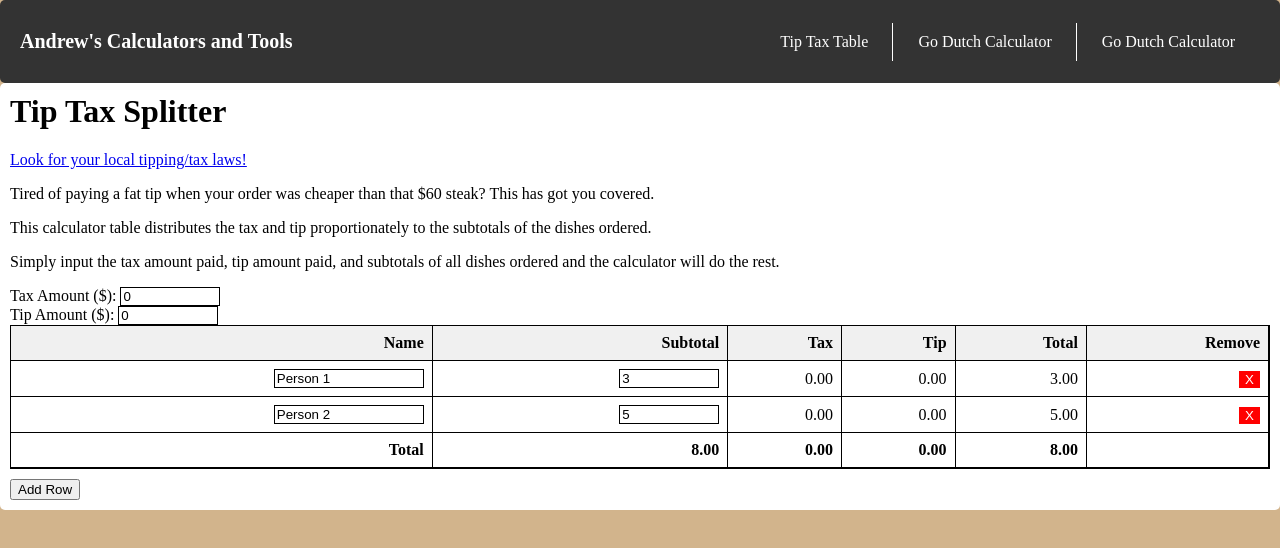
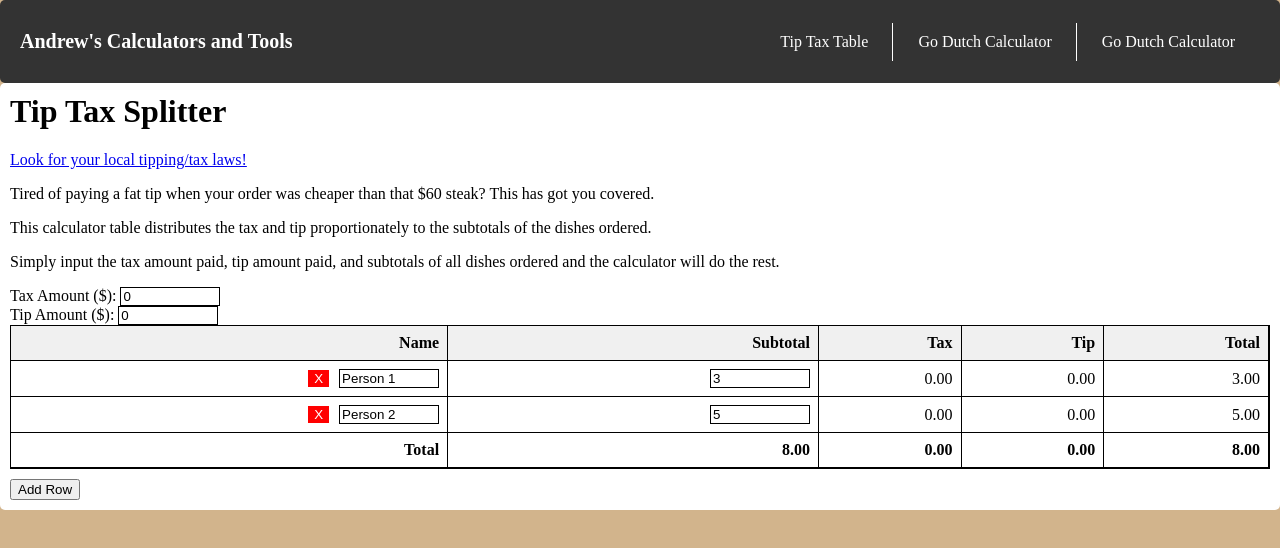
Before and after one commit to andrewhuang8158/go-dutch-calculator, a React (Vite) app: page /tip-tax in a window 1280 px wide. Shown: the top 548 px of the page. Built offline with nearby package versions, Linux system fonts and the light colour scheme.

Commit message:
fixing input fields. restructured and simplified table for small scale application

```diff
--- a/src/component/TipTaxSplitter.css
+++ b/src/component/TipTaxSplitter.css
@@ -24,6 +24,10 @@ table {
   }
 }
 
+.tipRate {
+  margin-bottom: 10px;
+}
+
 .add-row {
   margin-top: 10px;
 }
@@ -33,6 +37,8 @@ table {
   color: white;
   border: none;
   cursor: pointer;
+  margin-left: -10px;
+  margin-right: 10px;
 }
 
 .total {
--- a/src/component/TipTaxSplitter.tsx
+++ b/src/component/TipTaxSplitter.tsx
@@ -1,18 +1,10 @@
-import { useMemo, useState, useCallback } from "react";
-import { useTable, Column } from "react-table";
+import React, { useState, useMemo } from "react";
 import "./TipTaxSplitter.css";
 
 interface Order {
   id: number;
   name: string;
   subtotal: number;
-}
-
-interface ColumnOrder extends Order {
-  tax?: number;
-  tip?: number;
-  total?: number;
-  remove?: number;
 }
 
 const TipTaxSplitter = () => {
@@ -23,29 +15,36 @@ const TipTaxSplitter = () => {
   const [taxRate, setTaxRate] = useState<number>(0);
   const [tipRate, setTipRate] = useState<number>(0);
 
-  const handleNameChange = useCallback((index: number, value: string) => {
-    setData((prevData) => {
-      const newData = [...prevData];
-      newData[index] = { ...newData[index], name: value };
-      return newData;
-    });
-  }, []);
+  const handleNameChange = (index: number, value: string) => {
+    setData((prevData) =>
+      prevData.map((order, i) =>
+        i === index ? { ...order, name: value } : order
+      )
+    );
+  };
 
-  const handleInputChange = useCallback(
-    (index: number, value: string) => {
-      const parsedValue = parseFloat(value);
-      if (!isNaN(parsedValue)) {
+  const handleInputChange = (index: number, value: string) => {
+    // Remove leading zeros
+    let cleanValue = value.replace(/^0+/, "");
+
+    // If the field is now empty, set it to "0"
+    if (cleanValue === "") {
+      cleanValue = "0";
+    }
+
+    // Parse the cleaned value as a float
+    const parsedValue = parseFloat(cleanValue);
+
     setData((prevData) =>
       prevData.map((order, i) =>
         i === index ? { ...order, subtotal: parsedValue } : order
       )
     );
-      }
-    },
-    [setData]
-  );
 
-  const addRow = useCallback(() => {
+    return cleanValue;
+  };
+
+  const addRow = () => {
     setData((prevData) => [
       ...prevData,
       {
@@ -54,189 +53,31 @@ const TipTaxSplitter = () => {
         subtotal: 0,
       },
     ]);
-  }, []);
+  };
 
   const removeRow = (id: number) => {
     setData(data.filter((order) => order.id !== id));
   };
 
-  const totalSubtotal = useMemo(() => {
-    return data.reduce((total, order) => total + order.subtotal, 0);
-  }, [data]);
+  const totalSubtotal = useMemo(
+    () => data.reduce((total, order) => total + order.subtotal, 0),
+    [data]
+  );
 
   const totalTax = useMemo(() => {
-    return data.reduce(
-      (total, order) =>
-        total +
-          (order.subtotal / (totalSubtotal ? totalSubtotal : 1)) * taxRate || 0,
-      0
-    );
-  }, [data, taxRate, totalSubtotal]);
+    return totalSubtotal ? (totalSubtotal * taxRate) / totalSubtotal : 0;
+  }, [taxRate, totalSubtotal]);
 
   const totalTip = useMemo(() => {
-    return data.reduce(
-      (total, order) =>
-        total +
-          (order.subtotal / (totalSubtotal ? totalSubtotal : 1)) * tipRate || 0,
-      0
-    );
-  }, [data, tipRate, totalSubtotal]);
+    return totalSubtotal ? (totalSubtotal * tipRate) / totalSubtotal : 0;
+  }, [tipRate, totalSubtotal]);
 
   const totalBill = useMemo(() => {
     return totalSubtotal + totalTax + totalTip;
   }, [totalSubtotal, totalTax, totalTip]);
 
-  const columns = useMemo<Column<ColumnOrder>[]>(
-    () => [
-      {
-        Header: "Name",
-        accessor: "name",
-        Cell: ({ row }: { row: any }) =>
-          row.original.id === -1 ? (
-            <span>{row.original.name}</span>
-          ) : (
-            <input
-              type="text"
-              value={row.original.name}
-              onChange={(e) => handleNameChange(row.index, e.target.value)}
-              onFocus={(e) => e.target.select()}
-              key={`name-${row.original.id}`}
-              className="name-input"
-              autoComplete="off"
-            />
-          ),
-      },
-      {
-        Header: "Subtotal",
-        accessor: "subtotal",
-        Cell: ({ row }: { row: any }) =>
-          row.original.id === -1 ? (
-            <span>{totalSubtotal.toFixed(2)}</span>
-          ) : (
-            <input
-              type="number"
-              step="any"
-              inputMode="numeric"
-              value={row.original.subtotal}
-              onChange={(e) => handleInputChange(row.index, e.target.value)}
-              onFocus={(e) => e.target.select()}
-              key={`subtotal-${row.original.id}`}
-              autoComplete="off"
-            />
-          ),
-      },
-      {
-        Header: "Tax",
-        accessor: "tax",
-        Cell: ({ row }: { row: any }) => {
-          return row.original.id === -1 ? (
-            <span>{totalTax.toFixed(2)}</span>
-          ) : (
-            <span>
-              {(
-                Math.round(
-                  (row.original.subtotal /
-                    (totalSubtotal ? totalSubtotal : 1)) *
-                    100 *
-                    taxRate || 0
-                ) / 100
-              ).toFixed(2)}
-            </span>
-          );
-        },
-      },
-      {
-        Header: "Tip",
-        accessor: "tip",
-        Cell: ({ row }: { row: any }) => {
-          return row.original.id === -1 ? (
-            <span>{totalTip.toFixed(2)}</span>
-          ) : (
-            <span>
-              {(
-                Math.round(
-                  (row.original.subtotal /
-                    (totalSubtotal ? totalSubtotal : 1)) *
-                    100 *
-                    tipRate || 0
-                ) / 100
-              ).toFixed(2)}
-            </span>
-          );
-        },
-      },
-      {
-        Header: "Total",
-        accessor: "total",
-        Cell: ({ row }: { row: any }) => {
-          const subtotal = row.original.subtotal;
-          const tax =
-            Math.round(
-              (row.original.subtotal / (totalSubtotal ? totalSubtotal : 1)) *
-                100 *
-                taxRate || 0
-            ) / 100;
-          const tip =
-            Math.round(
-              (row.original.subtotal / (totalSubtotal ? totalSubtotal : 1)) *
-                100 *
-                tipRate || 0
-            ) / 100;
-
-          const total = subtotal + tax + tip;
-
-          return row.original.id === -1 ? (
-            <span>{totalBill.toFixed(2)}</span>
-          ) : (
-            <span>{total.toFixed(2)}</span>
-          );
-        },
-      },
-      {
-        Header: "Remove",
-        accessor: "remove",
-        Cell: ({ row }: { row: any }) =>
-          row.original.id === -1 ? null : (
-            <button
-              className="remove-row"
-              onClick={() => removeRow(row.original.id)}
-            >
-              X
-            </button>
-          ),
-      },
-    ],
-    [
-      data,
-      taxRate,
-      tipRate,
-      handleNameChange,
-      handleInputChange,
-      totalSubtotal,
-      totalTax,
-      totalTip,
-      totalBill,
-    ]
-  );
-
-  const { getTableProps, getTableBodyProps, headerGroups, rows, prepareRow } =
-    useTable<ColumnOrder>({
-      columns,
-      data: [
-        ...data,
-        {
-          id: -1,
-          name: "Total",
-          subtotal: totalSubtotal,
-          tax: totalTax,
-          tip: totalTip,
-          total: totalBill,
-        },
-      ],
-    });
-
   return (
-    <>
+    <div>
       <a
         className="law-checker-link"
         href="https://www.law.cornell.edu/wex/table_tax"
@@ -274,7 +115,9 @@ const TipTaxSplitter = () => {
         />
       </div>
       <div className="tip-rate-wrapper">
-        <label htmlFor="tipRate">Tip Amount ($): </label>
+        <label className="tipRate" htmlFor="tipRate">
+          Tip Amount ($):{" "}
+        </label>
         <input
           id="tipRate"
           type="number"
@@ -289,40 +132,77 @@ const TipTaxSplitter = () => {
         />
       </div>
 
-      <table {...getTableProps()}>
+      <table className="tip-tax-table">
         <thead>
-          {headerGroups.map((headerGroup: any) => (
-            <tr key={headerGroup.id} {...headerGroup.getHeaderGroupProps()}>
-              {headerGroup.headers.map((column: any) => (
-                <th key={column.id}>{column.render("Header")}</th>
-              ))}
+          <tr>
+            <th>Name</th>
+            <th>Subtotal</th>
+            <th>Tax</th>
+            <th>Tip</th>
+            <th>Total</th>
           </tr>
-          ))}
         </thead>
-        <tbody {...getTableBodyProps()}>
-          {rows.map((row: any) => {
-            prepareRow(row);
+        <tbody>
+          {data.map((order, index) => {
+            const tax = (order.subtotal / (totalSubtotal || 1)) * taxRate;
+            const tip = (order.subtotal / (totalSubtotal || 1)) * tipRate;
+            const total = order.subtotal + tax + tip;
+
             return (
-              <tr
-                key={row.id}
-                className={row.original.id === -1 ? "total" : ""}
+              <tr key={order.id}>
+                <td>
+                  <button
+                    className="remove-row"
+                    onClick={() => removeRow(order.id)}
                   >
-                {row.cells.map((cell: any) => (
-                  <td key={cell.id} {...cell.getCellProps()}>
-                    {cell.render("Cell")}
+                    X
+                  </button>
+                  <input
+                    type="text"
+                    value={order.name}
+                    onChange={(e) => handleNameChange(index, e.target.value)}
+                    onFocus={(e) => e.target.select()}
+                  />
                 </td>
-                ))}
+                <td>
+                  <input
+                    type="number"
+                    value={order.subtotal}
+                    onChange={(e) => {
+                      const cleanValue = handleInputChange(
+                        index,
+                        e.target.value
+                      );
+                      e.target.value = cleanValue; // Update the input field with the cleaned value
+                    }}
+                    onFocus={(e) => e.target.select()}
+                    onBlur={(e) =>
+                      e.target.value === ""
+                        ? handleInputChange(index, "0")
+                        : null
+                    }
+                    key={`subtotal-${index}`}
+                  />
+                </td>
+                <td>{tax.toFixed(2)}</td>
+                <td>{tip.toFixed(2)}</td>
+                <td>{total.toFixed(2)}</td>
               </tr>
             );
           })}
+          <tr className="total">
+            <td>Total</td>
+            <td>{totalSubtotal.toFixed(2)}</td>
+            <td>{totalTax.toFixed(2)}</td>
+            <td>{totalTip.toFixed(2)}</td>
+            <td>{totalBill.toFixed(2)}</td>
+          </tr>
         </tbody>
       </table>
       <button className="add-row" onClick={addRow}>
         Add Row
       </button>
-      {/* {console.log("columns:", columns)}
-      {console.log("rows:", rows)} */}
-    </>
+    </div>
   );
 };
 
```
Lines whose indentation alone changed are shown as unchanged.
